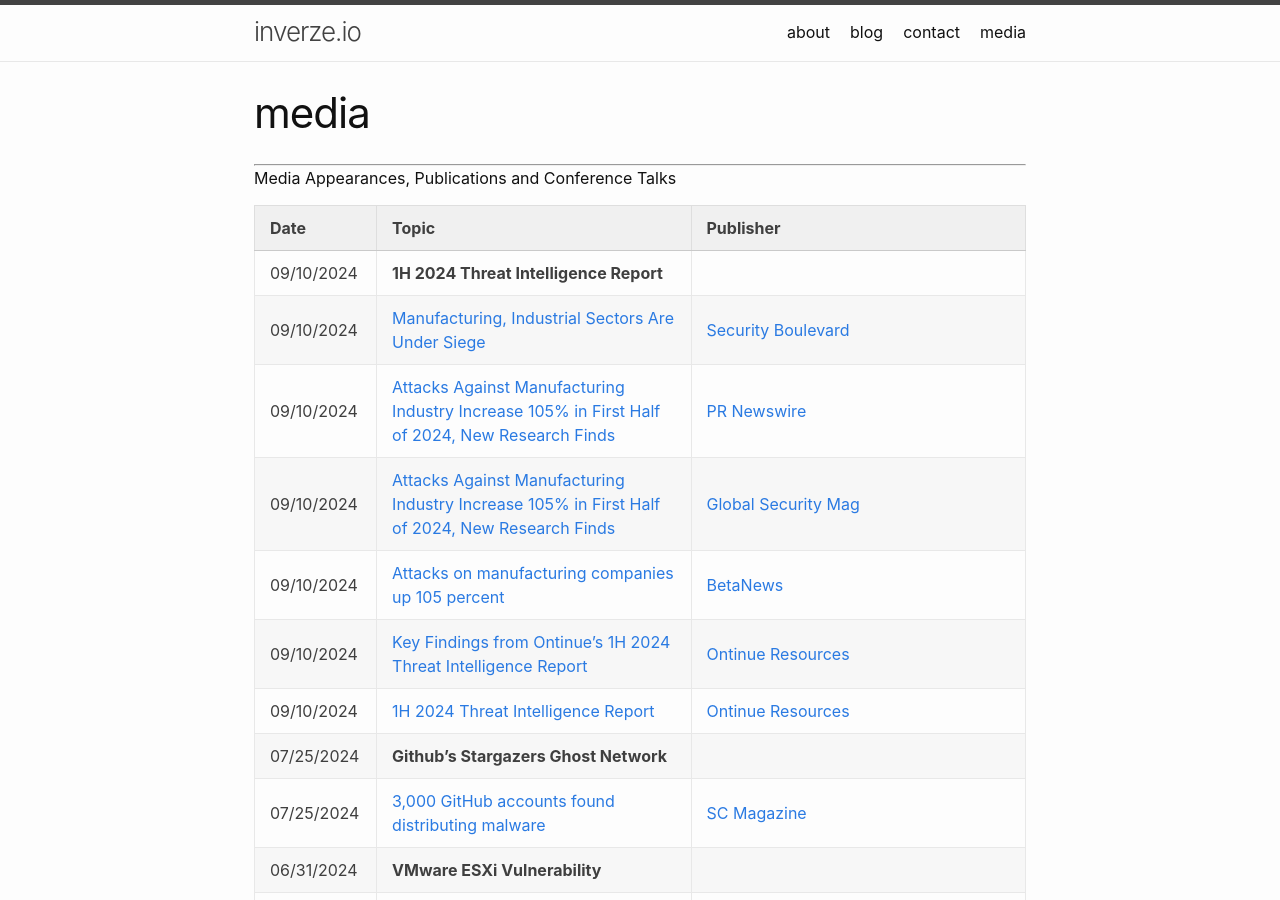
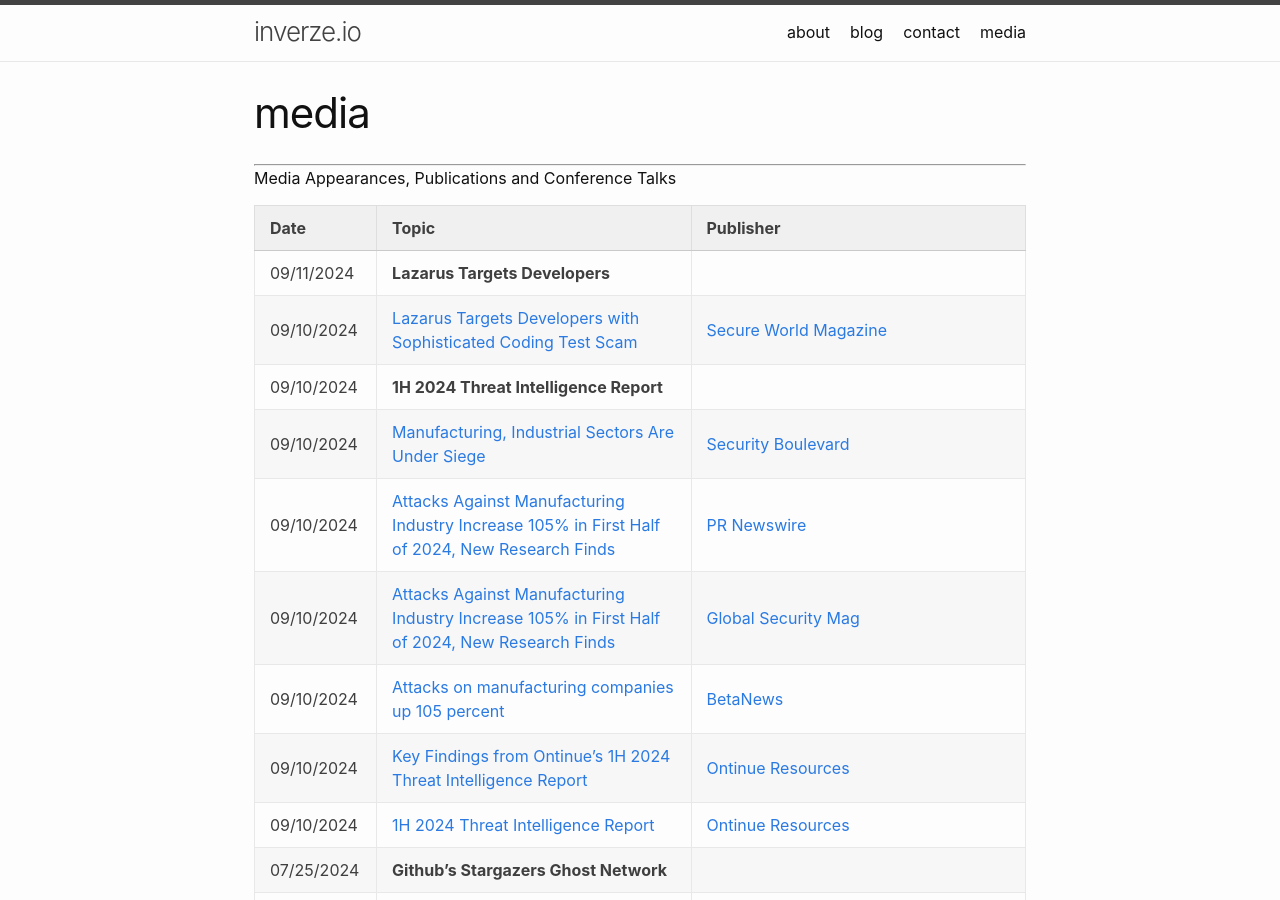
Before and after one commit to inverzeio/blog, a Jekyll site: the page built from media.md, in a window 1280 px wide and 900 px high. Built offline with Jekyll 4.4.1, drawn with Linux system fonts in a browser that asks for light colours.

Commit message:
Update media.md

```diff
--- a/media.md
+++ b/media.md
@@ -9,6 +9,8 @@
 
 | Date | Topic | Publisher |
 | ------------- | :------------- | :------------- |
+| 09/11/2024 | **Lazarus Targets Developers** ||
+| 09/10/2024 | [Lazarus Targets Developers with Sophisticated Coding Test Scam](https://www.secureworld.io/industry-news/lazarus-developers-coding-test-scam) | [Secure World Magazine](https://www.secureworld.io) |
 | 09/10/2024 | **1H 2024 Threat Intelligence Report** ||
 | 09/10/2024 | [Manufacturing, Industrial Sectors Are Under Siege](https://securityboulevard.com/2024/09/manufacturing-industrial-sectors-are-under-siege/) | [Security Boulevard](securityboulevard.com) |
 | 09/10/2024 | [Attacks Against Manufacturing Industry Increase 105% in First Half of 2024, New Research Finds ](https://www.prnewswire.com/news-releases/attacks-against-manufacturing-industry-increase-105-in-first-half-of-2024-new-research-finds-302243000.html) | [PR Newswire](https://www.prnewswire.com)
```
